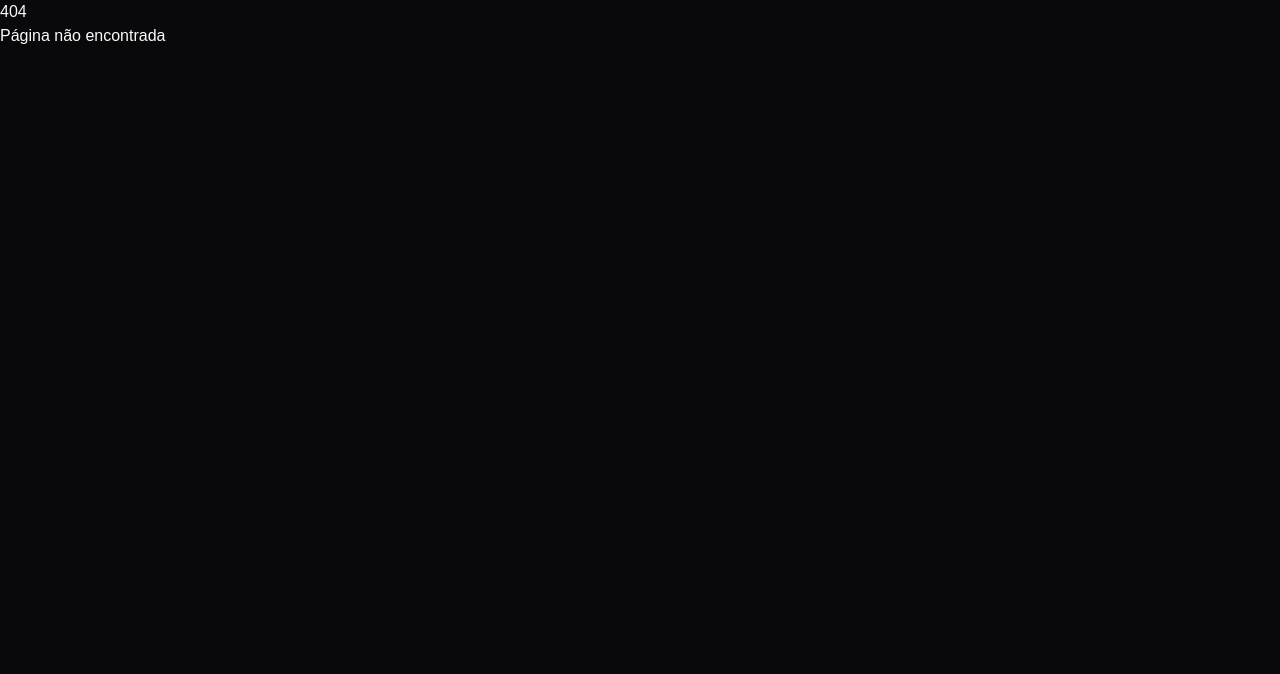
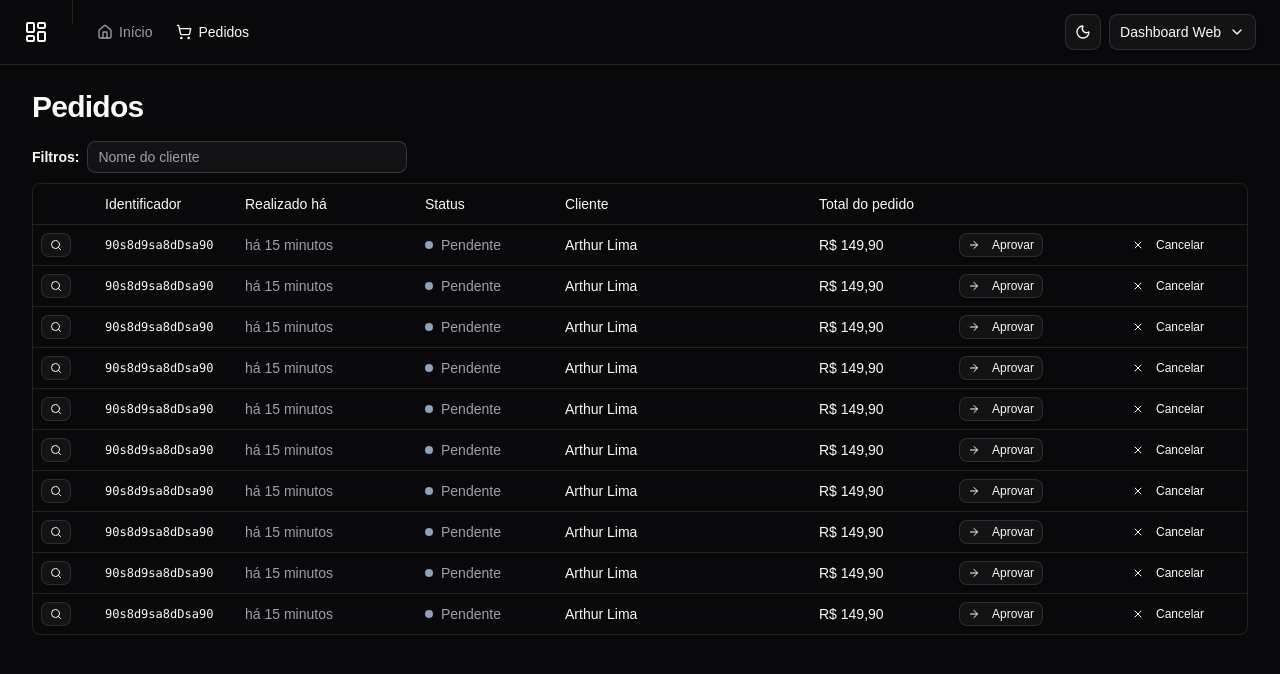
Before and after one commit to limaarthur/dashboard-vitereactjs, a React (Vite) app: page /orders in a window 1280 px wide. Before the commit this address had no page. Shown: the top 674 px of the page. Built offline with nearby package versions, Linux system fonts and the light colour scheme.

Commit message:
feat: create product listing page

```diff
--- /dev/null
+++ b/src/components/ui/table.tsx
@@ -0,0 +1,114 @@
+import * as React from "react"
+
+import { cn } from "@/lib/utils"
+
+function Table({ className, ...props }: React.ComponentProps<"table">) {
+  return (
+    <div
+      data-slot="table-container"
+      className="relative w-full overflow-x-auto"
+    >
+      <table
+        data-slot="table"
+        className={cn("w-full caption-bottom text-sm", className)}
+        {...props}
+      />
+    </div>
+  )
+}
+
+function TableHeader({ className, ...props }: React.ComponentProps<"thead">) {
+  return (
+    <thead
+      data-slot="table-header"
+      className={cn("[&_tr]:border-b", className)}
+      {...props}
+    />
+  )
+}
+
+function TableBody({ className, ...props }: React.ComponentProps<"tbody">) {
+  return (
+    <tbody
+      data-slot="table-body"
+      className={cn("[&_tr:last-child]:border-0", className)}
+      {...props}
+    />
+  )
+}
+
+function TableFooter({ className, ...props }: React.ComponentProps<"tfoot">) {
+  return (
+    <tfoot
+      data-slot="table-footer"
+      className={cn(
+        "border-t bg-muted/50 font-medium [&>tr]:last:border-b-0",
+        className
+      )}
+      {...props}
+    />
+  )
+}
+
+function TableRow({ className, ...props }: React.ComponentProps<"tr">) {
+  return (
+    <tr
+      data-slot="table-row"
+      className={cn(
+        "border-b transition-colors hover:bg-muted/50 data-[state=selected]:bg-muted",
+        className
+      )}
+      {...props}
+    />
+  )
+}
+
+function TableHead({ className, ...props }: React.ComponentProps<"th">) {
+  return (
+    <th
+      data-slot="table-head"
+      className={cn(
+        "h-10 px-2 text-left align-middle font-medium whitespace-nowrap text-foreground [&:has([role=checkbox])]:pr-0",
+        className
+      )}
+      {...props}
+    />
+  )
+}
+
+function TableCell({ className, ...props }: React.ComponentProps<"td">) {
+  return (
+    <td
+      data-slot="table-cell"
+      className={cn(
+        "p-2 align-middle whitespace-nowrap [&:has([role=checkbox])]:pr-0",
+        className
+      )}
+      {...props}
+    />
+  )
+}
+
+function TableCaption({
+  className,
+  ...props
+}: React.ComponentProps<"caption">) {
+  return (
+    <caption
+      data-slot="table-caption"
+      className={cn("mt-4 text-sm text-muted-foreground", className)}
+      {...props}
+    />
+  )
+}
+
+export {
+  Table,
+  TableHeader,
+  TableBody,
+  TableFooter,
+  TableHead,
+  TableRow,
+  TableCell,
+  TableCaption,
+}
--- /dev/null
+++ b/src/pages/app/oders/orders.tsx
@@ -0,0 +1,102 @@
+import { ArrowRight, Search, X } from 'lucide-react'
+
+import { PageTitle } from '@/components/page-title'
+import { Button } from '@/components/ui/button'
+import { Input } from '@/components/ui/input'
+import {
+  Table,
+  TableBody,
+  TableCell,
+  TableHead,
+  TableHeader,
+  TableRow,
+} from '@/components/ui/table'
+
+export function Orders() {
+  return (
+    <>
+      <PageTitle title="Pedidos" />
+      <div className="flex flex-col gap-4">
+        <h1 className="text-3xl font-bold tracking-tight">Pedidos</h1>
+      </div>
+      <div className="space-y-2.5">
+        <form className="flex items-center gap-2">
+          <span className="text-sm font-semibold">Filtros:</span>
+          <Input
+            placeholder="Nome do cliente"
+            className="h-8 w-[320px]"
+          />
+        </form>
+
+        <div className="rounded-md border">
+          <Table>
+            <TableHeader>
+              <TableRow>
+                <TableHead className="w-[64px]"></TableHead>
+                <TableHead className="w-[140px]">
+                  Identificador
+                </TableHead>
+                <TableHead className="w-[180px]">
+                  Realizado há
+                </TableHead>
+                <TableHead className="w-[140px]">Status</TableHead>
+                <TableHead>Cliente</TableHead>
+                <TableHead className="w-[140px]">
+                  Total do pedido
+                </TableHead>
+                <TableHead className="w-[164px]"></TableHead>
+                <TableHead className="w-[132px]"></TableHead>
+              </TableRow>
+            </TableHeader>
+            <TableBody>
+              {Array.from({ length: 10 }).map((_, i) => (
+                <TableRow key={i}>
+                  <TableCell>
+                    <Button variant="outline" size="xs">
+                      <Search className="h-3 w-3" />
+                      <span className="sr-only">
+                        Detalhes do pedido
+                      </span>
+                    </Button>
+                  </TableCell>
+                  <TableCell className="font-mono text-xs font-medium">
+                    90s8d9sa8dDsa90
+                  </TableCell>
+                  <TableCell className="text-muted-foreground">
+                    há 15 minutos
+                  </TableCell>
+                  <TableCell>
+                    <div className="flex items-center gap-2">
+                      <span className="h-2 w-2 rounded-full bg-slate-400" />
+                      <span className="text-muted-foreground font-medium">
+                        Pendente
+                      </span>
+                    </div>
+                  </TableCell>
+                  <TableCell className="font-medium">
+                    Arthur Lima
+                  </TableCell>
+                  <TableCell className="font-medium">
+                    R$ 149,90
+                  </TableCell>
+                  <TableCell>
+                    <Button variant="outline" size="xs">
+                      <ArrowRight className="mr-2 h-3 w-3" />
+                      Aprovar
+                    </Button>
+                  </TableCell>
+                  <TableCell>
+                    <Button variant="ghost" size="xs">
+                      <X className="mr-2 h-3 w-3" />
+                      Cancelar
+                    </Button>
+                  </TableCell>
+                </TableRow>
+              ))}
+            </TableBody>
+          </Table>
+        </div>
+      </div>
+    </>
+  )
+}
--- a/src/router.tsx
+++ b/src/router.tsx
@@ -3,6 +3,7 @@
 import { AppLayout } from './layouts/app'
 import { AuthLayout } from './layouts/auth'
 import { Dashboard } from './pages/app/dashboard'
+import { Orders } from './pages/app/oders/orders'
 import { SignIn } from './pages/auth/sign-in'
 import { SignUp } from './pages/auth/sign-up'
 import { NotFound } from './pages/not-found'
@@ -11,7 +12,10 @@
   {
     path: '/',
     element: <AppLayout />,
-    children: [{ path: '/', element: <Dashboard /> }],
+    children: [
+      { path: '/', element: <Dashboard /> },
+      { path: '/orders', element: <Orders /> },
+    ],
   },
   {
     path: '/',
```
